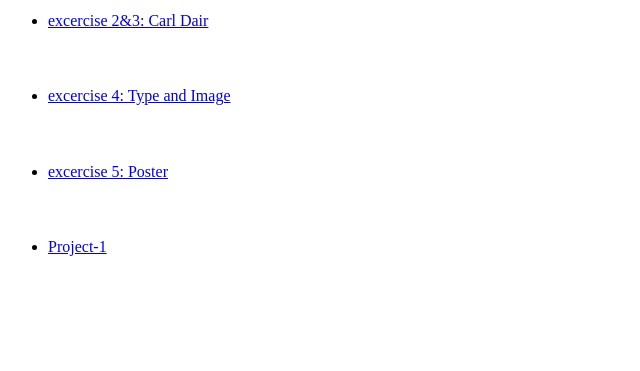
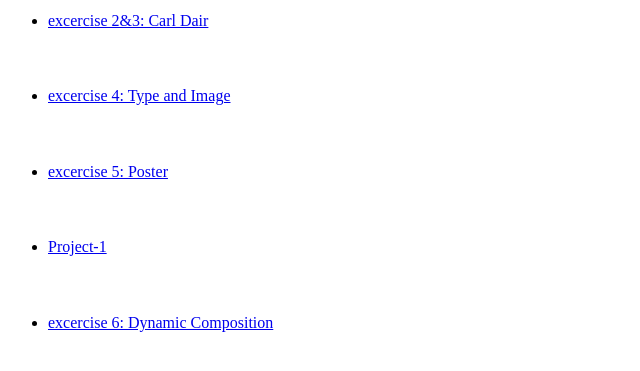
Before and after one commit to grace4677/wsweb, a plain HTML site: page index.html in a window 1280 px wide. Shown: the part 79-450 px from the top of the page, without its empty margins (0-640 px from the left). Drawn offline with Linux system fonts and the light colour scheme.

Commit message:
Update index.html

```diff
--- a/index.html
+++ b/index.html
@@ -13,6 +13,9 @@
     <li><a href="https://grace4677.github.io/Type-and-Image/">excercise 4: Type and Image</a></li><br>
     <li><a href="https://poster-excerise.glitch.me">excercise 5: Poster</a></li><br>
     <li><a href="https://project-1-hyeonsoo.glitch.me">Project-1</a></li><br>
+    <li><a href="https://exercise-6-hsj.glitch.me">excercise 6: Dynamic Composition</a></li><br>
+
+    </li>
     </ul>
 </body>
 </html>
```
